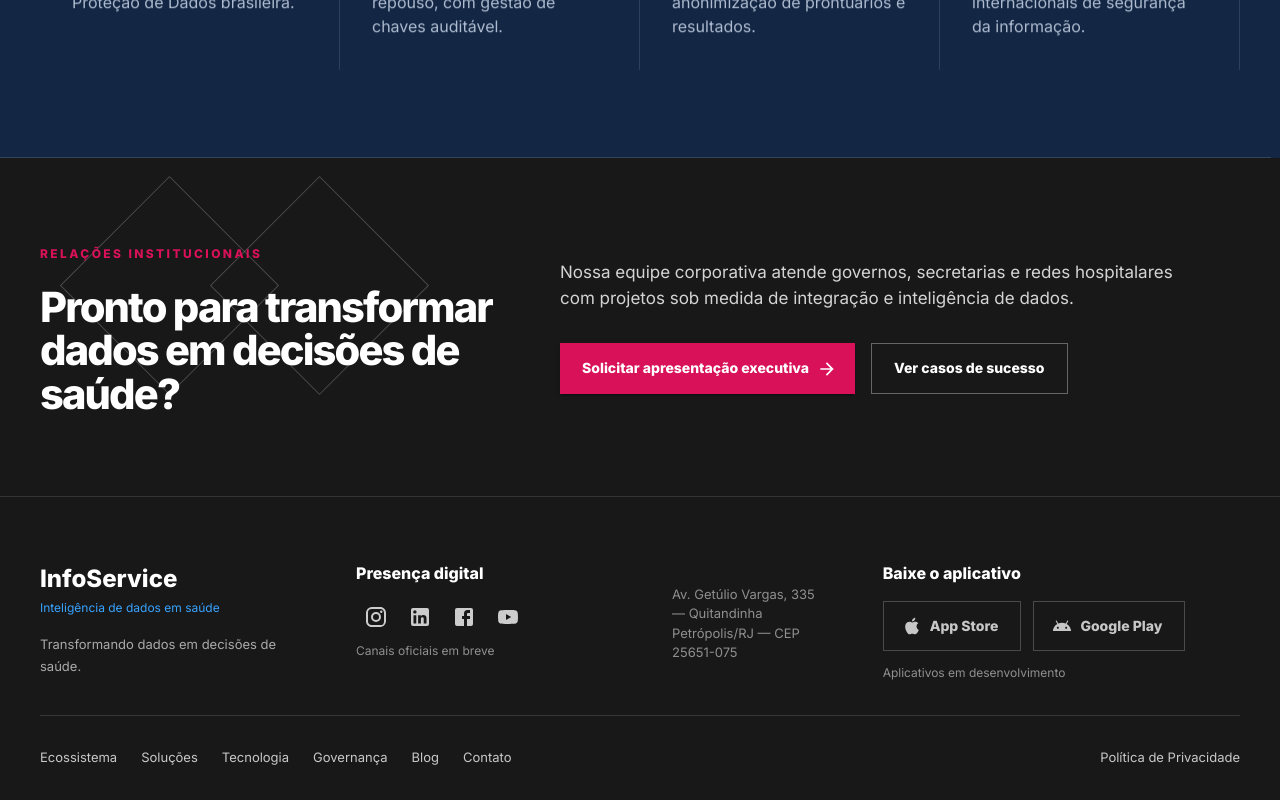
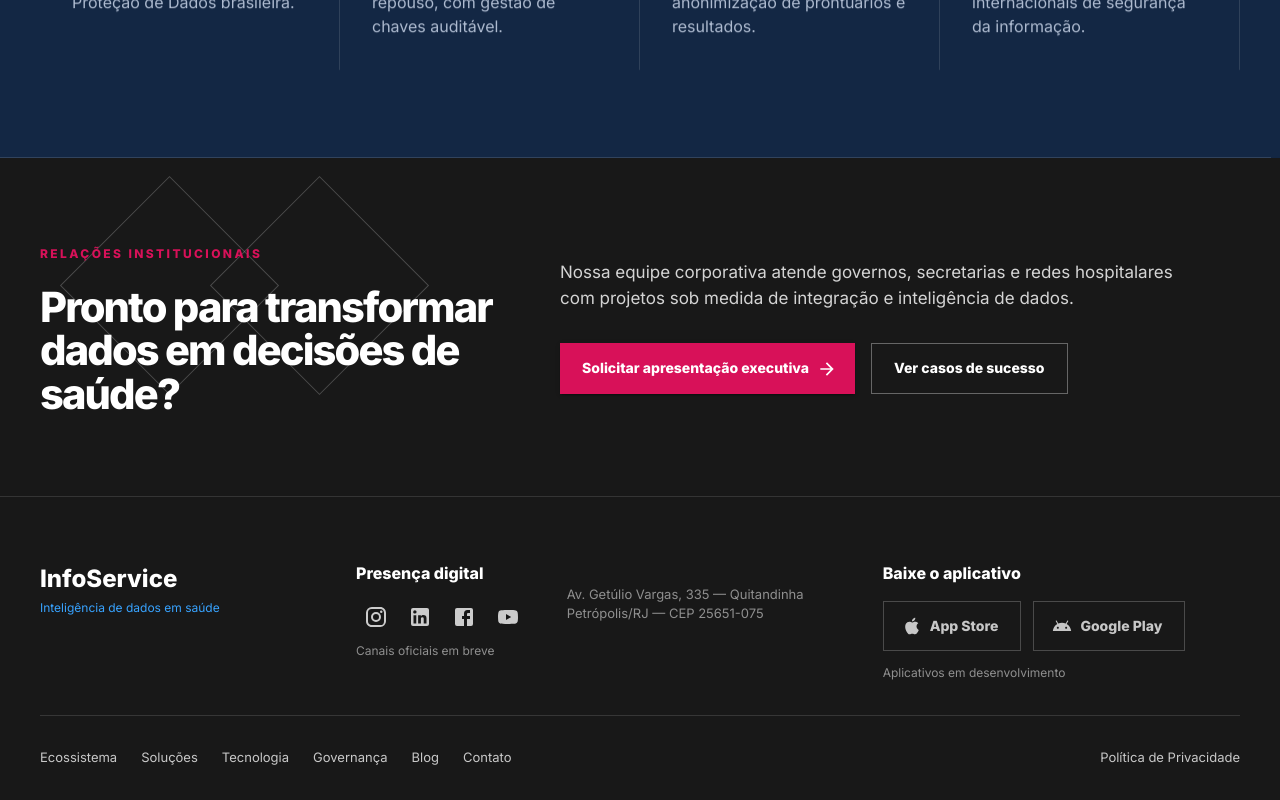
Before and after one commit to Info-Service-Technology/Info-Service-Technology.io, a React (Vite) app: page / in a window 1280 px wide. Shown: the part 3314-4114 px from the top of the page. Built offline with nearby package versions, Linux system fonts and the light colour scheme.

Commit message:
feat: update endereco

```diff
--- a/src/components/Footer.tsx
+++ b/src/components/Footer.tsx
@@ -19,15 +19,13 @@
             <Typography sx={{ fontSize: 12, color: '#38a3ff', mt: .25 }}>
               Inteligência de dados em saúde
             </Typography>
-            <Typography sx={{ color: '#aaa', fontSize: 13, lineHeight: 1.7, maxWidth: 430, mt: 2 }}>
-              Transformando dados em decisões de saúde.
-            </Typography>
+
 
 
           </Grid>
 
           {/* COLUNA 2: REDES SOCIAIS */}
-          <Grid item xs={12} sm={6} md={3}>
+          <Grid item xs={12} sm={6} md={2}>
             <Typography fontWeight={800} mb={1.5}>Presença digital</Typography>
             <Stack direction="row" spacing={.5}>
               <ComingSoonIcon label="Instagram"><Instagram /></ComingSoonIcon>
@@ -37,7 +35,7 @@
             </Stack>
             <Typography variant="caption" color="#8f8f8f">Canais oficiais em breve</Typography>
           </Grid>
-          <Grid item xs={12} sm={6} md={2}>
+          <Grid item xs={12} sm={6} md={3}>
              {/* ENDEREÇO INSERIDO AQUI */}
             <Typography sx={{ color: '#8f8f8f', fontSize: 13, lineHeight: 1.5, mt: 3 }}>
               Av. Getúlio Vargas, 335 — Quitandinha<br />
```
